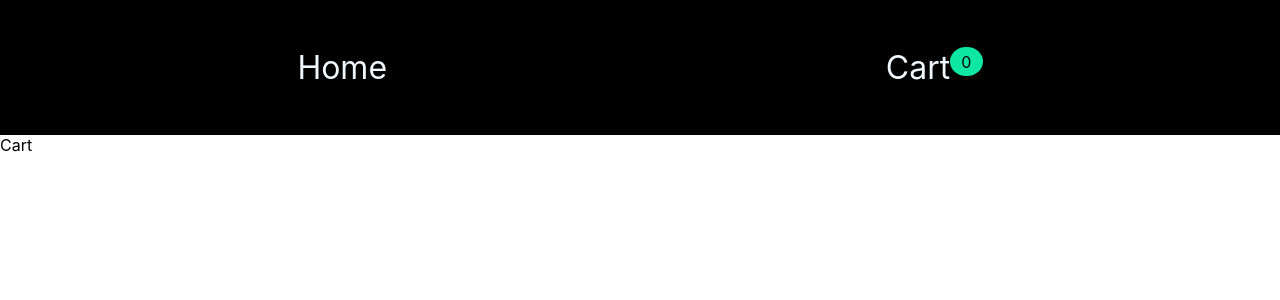
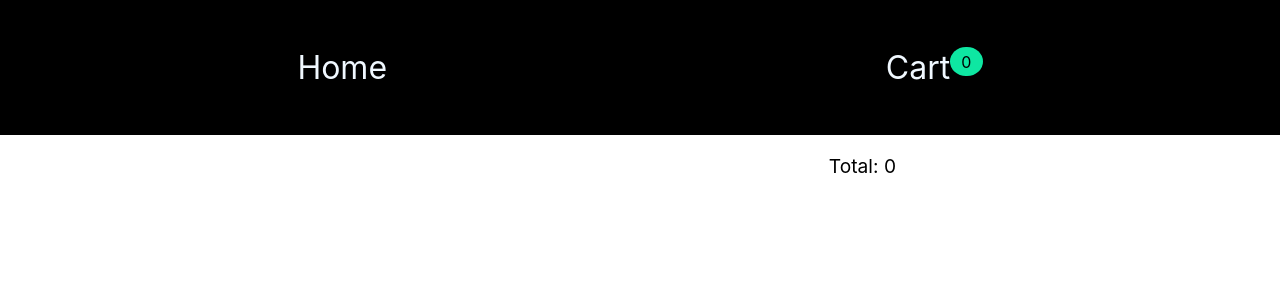
Before and after one commit to AshishJha14411/cartApp, a React (Create React App) app: page /cart in a window 1280 px wide. Shown: the top 300 px of the page. Built offline with nearby package versions, Linux system fonts and the light colour scheme.

Commit message:
added the cart with increse,decrese and remove functionality

```diff
--- a/src/components/Cart.jsx
+++ b/src/components/Cart.jsx
@@ -1,9 +1,33 @@
-import React from 'react'
+import React, { useContext } from "react";
+import { CartContext } from "../context/CartContext";
+const Cart = ({}) => {
+  const { cartItems,  decreaseFromCart,
+    removeFromCart,addToCart } = useContext(CartContext);
+  return (
+    <div className="Cart">
+      {cartItems &&
+        cartItems.map((item) => {
+          return (
+            <div key={item.id} className="Cart-items">
+              <h1>{item.name}</h1>
+              <p className="price">{item.price}</p>
+              <div className="quantity">
+                <button className="minus" onClick={() => decreaseFromCart(item.id)}>-</button>
+                <p className="quanData">{item.quantity}</p>
+                <button className="plus" onClick={() => {addToCart(item)}}>+</button>
+              </div>
+              <p className="price">{item.price * item.quantity}</p>
+              <button className="removeBtn" onClick={() => removeFromCart(item.id)}>Remove From Cart</button>
+            </div>
+          );
+        })}
+      <p className="total">
+        {`Total: ${cartItems.reduce((total, cartItem) => {
+          return total + cartItem.price * cartItem.quantity;
+        }, 0)}`}
+      </p>
+    </div>
+  );
+};
 
-const Cart = () => {
-  return (
-    <div>Cart</div>
-  )
-}
-
-export default Cart
+export default Cart;
```
